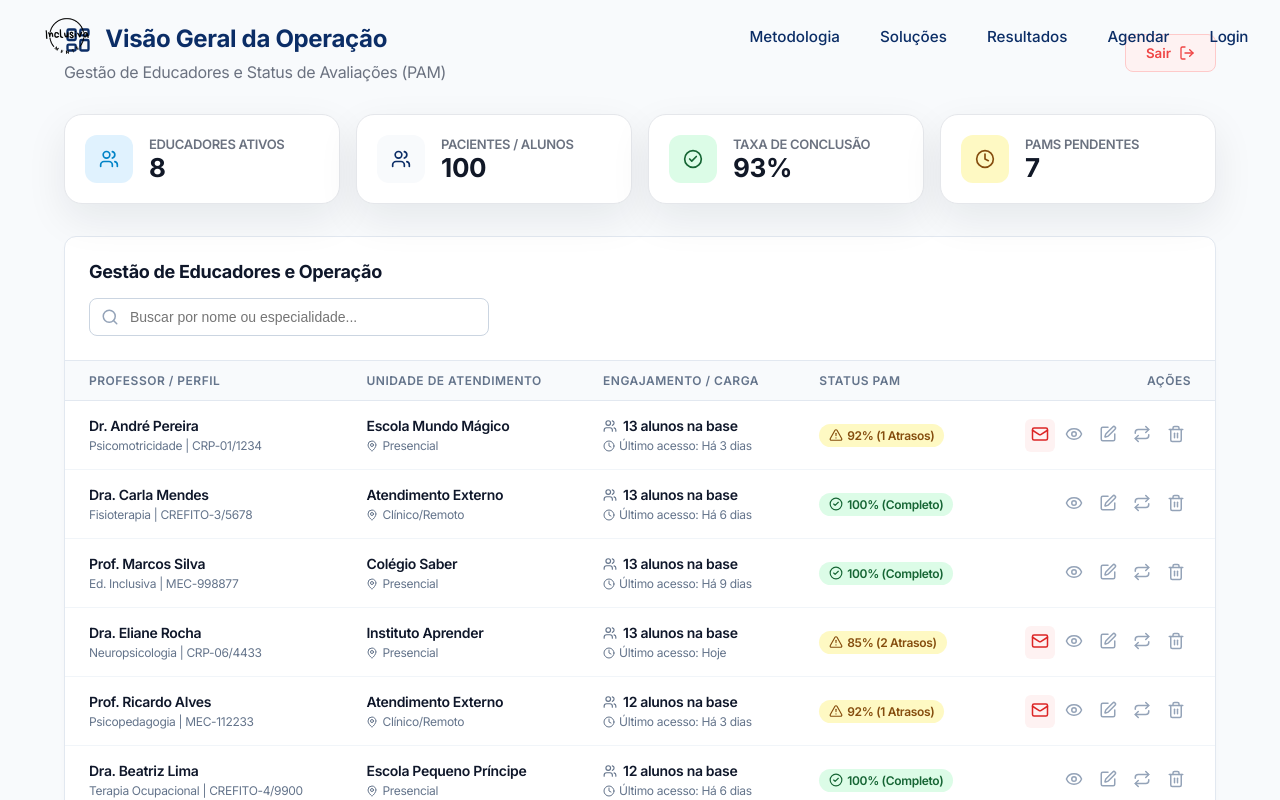
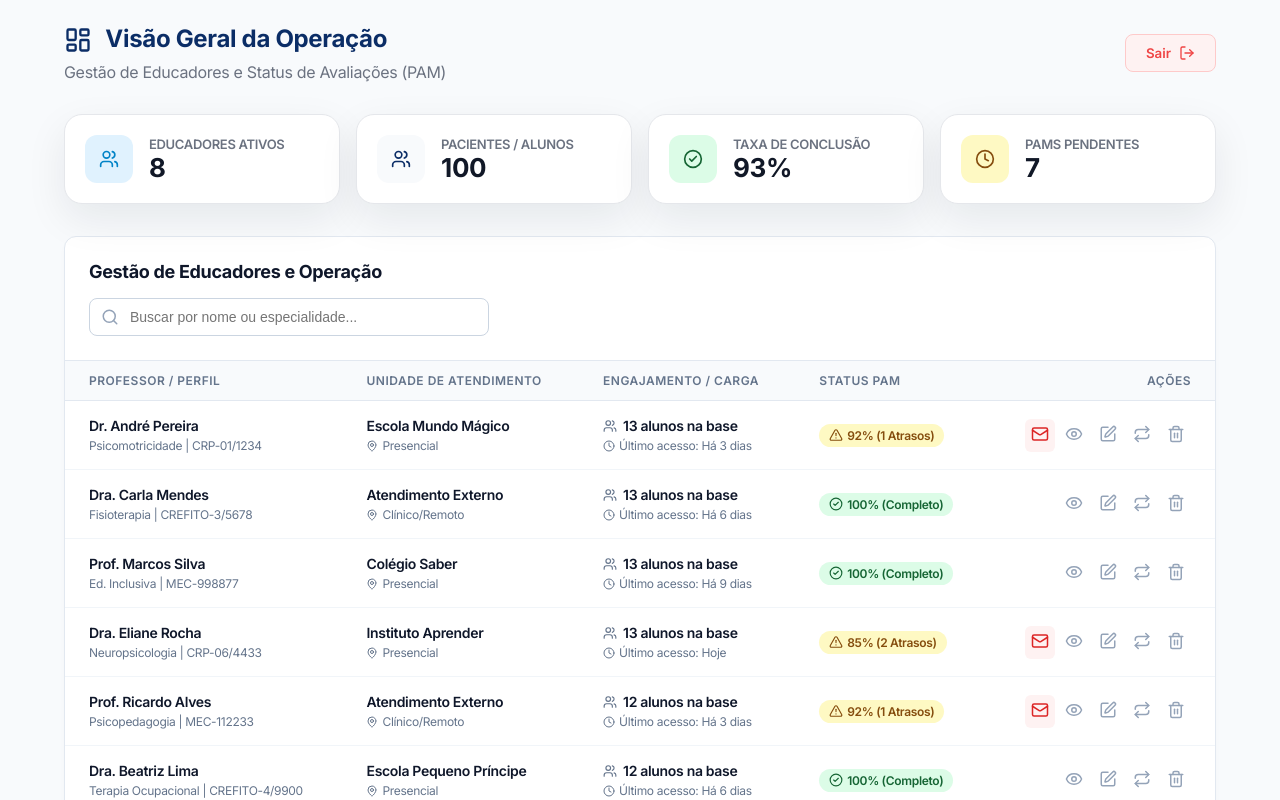
Before and after one commit to JLopes2024/inclusivamente-redesign, a React (Vite) app: page /tela-admin in a window 1280 px wide. Shown: the top 800 px of the page. Built offline with nearby package versions, Linux system fonts and the light colour scheme.

Commit message:
admin-prof

```diff
--- a/src/App.jsx
+++ b/src/App.jsx
@@ -17,13 +17,11 @@ import TelaAdmin from "./admin/TelaAdmin";
 function App() {
   return (
     <Router>
-      {/* Navbar presente em todas as rotas para navegação global */}
-      <Navbar />
-
       <Routes>
-        {/* Rota principal: Renderiza a Landing Page como uma SPA de seção única */}
+        {/* Rota principal com a Navbar presa apenas nela */}
         <Route path="/" element={
           <>
+            <Navbar /> {/* <-- Cole ela aqui dentro! */}
             <section id="hero"><Hero /></section>
             <About />
             <Numbers />
@@ -39,10 +37,10 @@ function App() {
         {/* Rota dedicada ao Login Profissional */}
         <Route path="/login" element={<LoginPage />} />
 
-        {/* Rota do Painel Administrativo */}
+        {/* Rota do Painel Administrativo (Livre da Navbar antiga) */}
         <Route path="/tela-admin" element={<TelaAdmin />} />
 
-        {/* Rota dedicada à Tela do Professor importada da pasta professor/ */}
+        {/* Rota dedicada à Tela do Professor */}
         <Route path="/tela-professor" element={<TelaProfessor />} />
       </Routes>
     </Router>
```
